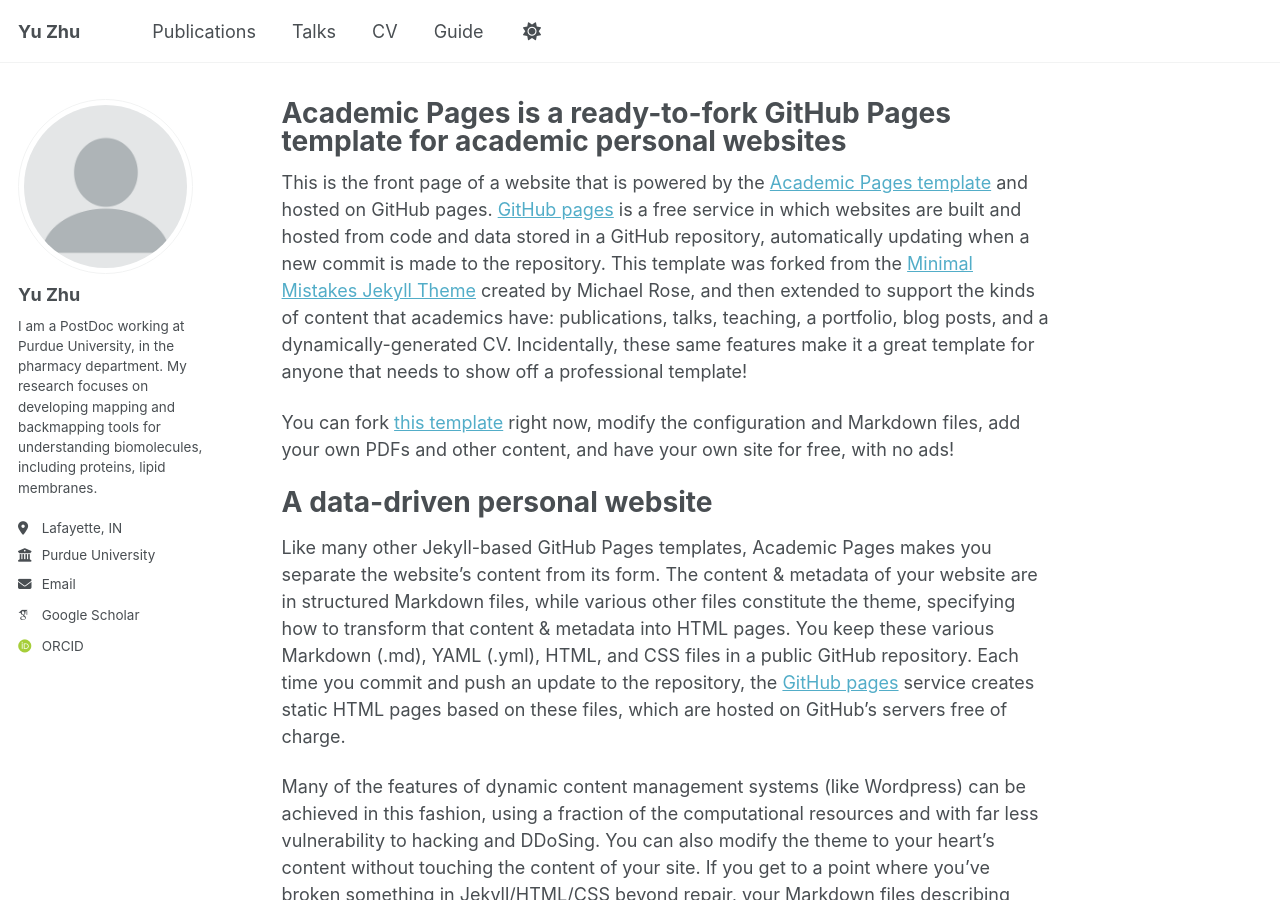
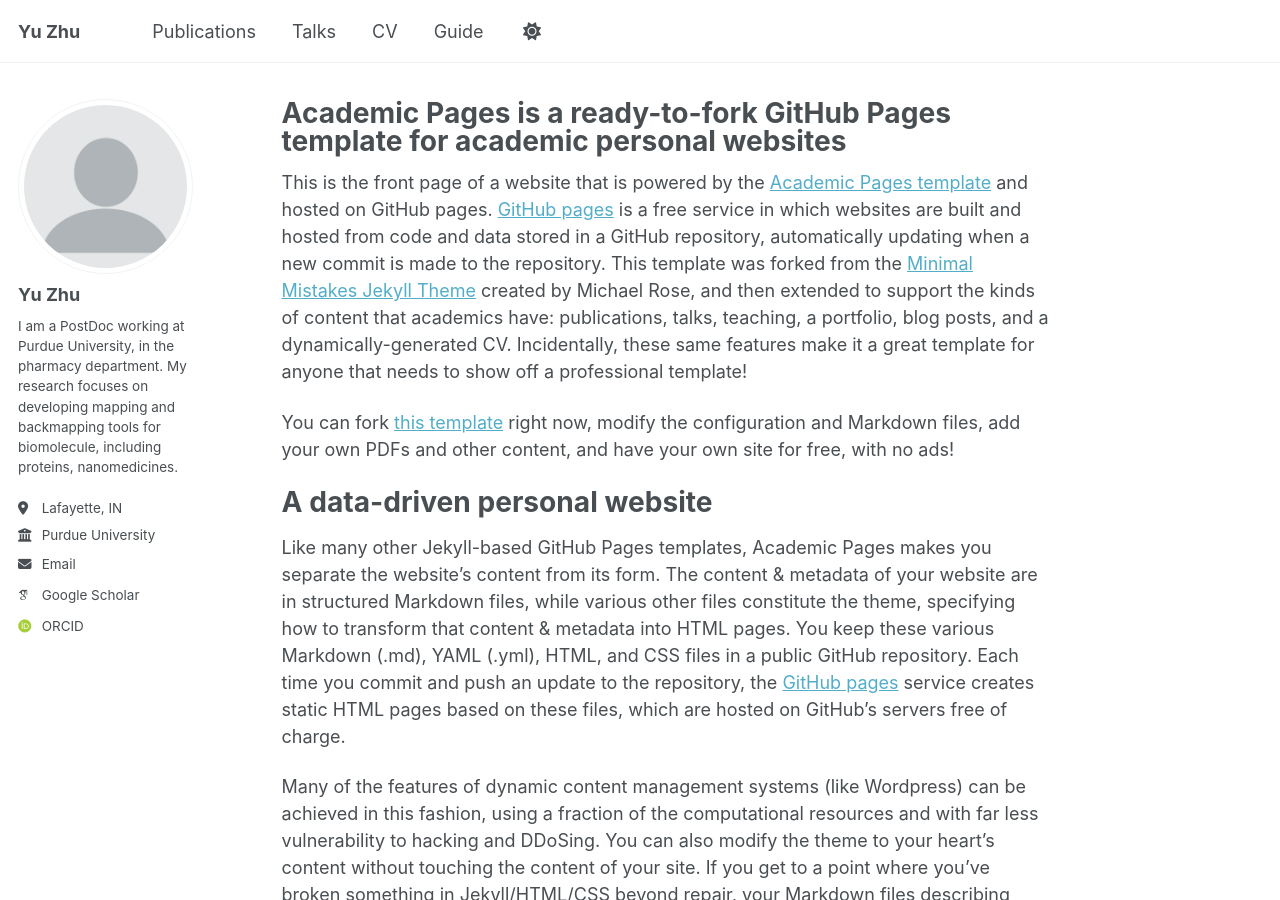
Before and after one commit to yuzhu1778/yuzhu1778.github.io, a Jekyll site: the page built from _pages/about.md, in a window 1280 px wide and 900 px high. Built offline with Jekyll 4.4.1, drawn with Linux system fonts in a browser that asks for light colours; some web fonts are replaced; a script that is not in the unit is left out.

Commit message:
Revise bio in _config.yml
Updated bio to reflect research focus changes.

```diff
--- a/_config.yml
+++ b/_config.yml
@@ -26,7 +26,7 @@
   avatar           : "profile.png"
   name             : "Yu Zhu"
   pronouns         : # example: "He/his"
-  bio              : "I am a PostDoc working at Purdue University, in the pharmacy department. My research focuses on developing mapping and backmapping tools for understanding biomolecules, including proteins, lipid membranes."
+  bio              : "I am a PostDoc working at Purdue University, in the pharmacy department. My research focuses on developing mapping and backmapping tools for biomolecule, including proteins, nanomedicines."
   location         : "Lafayette, IN"
   employer         : "Purdue University"
   uri              : # URL
```
